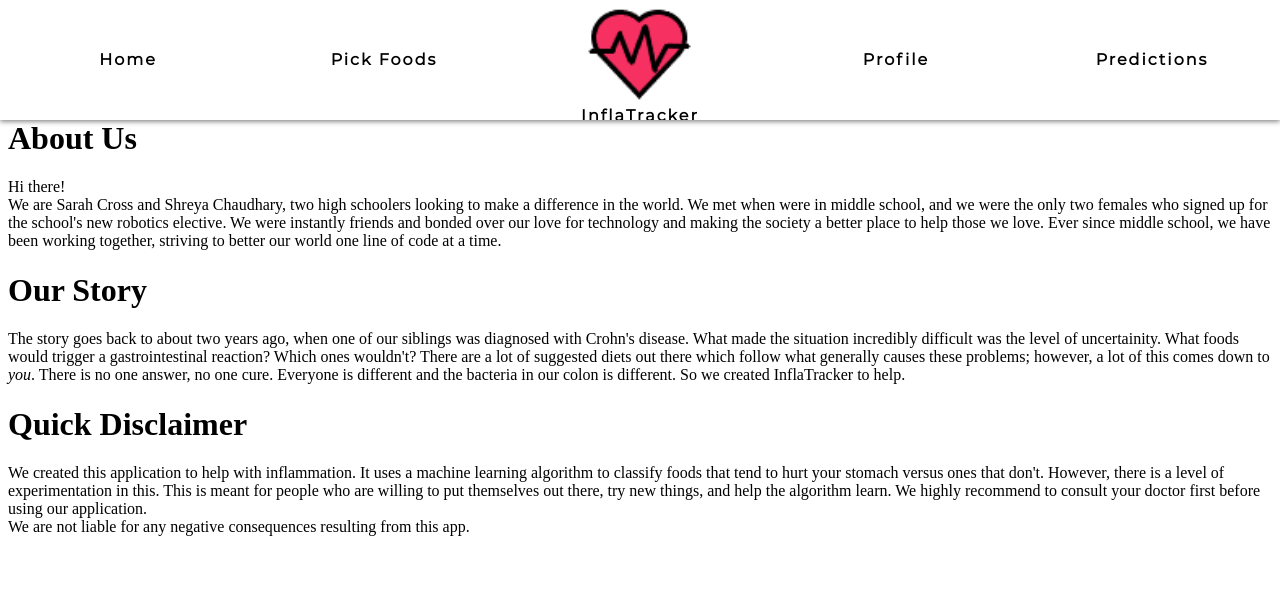
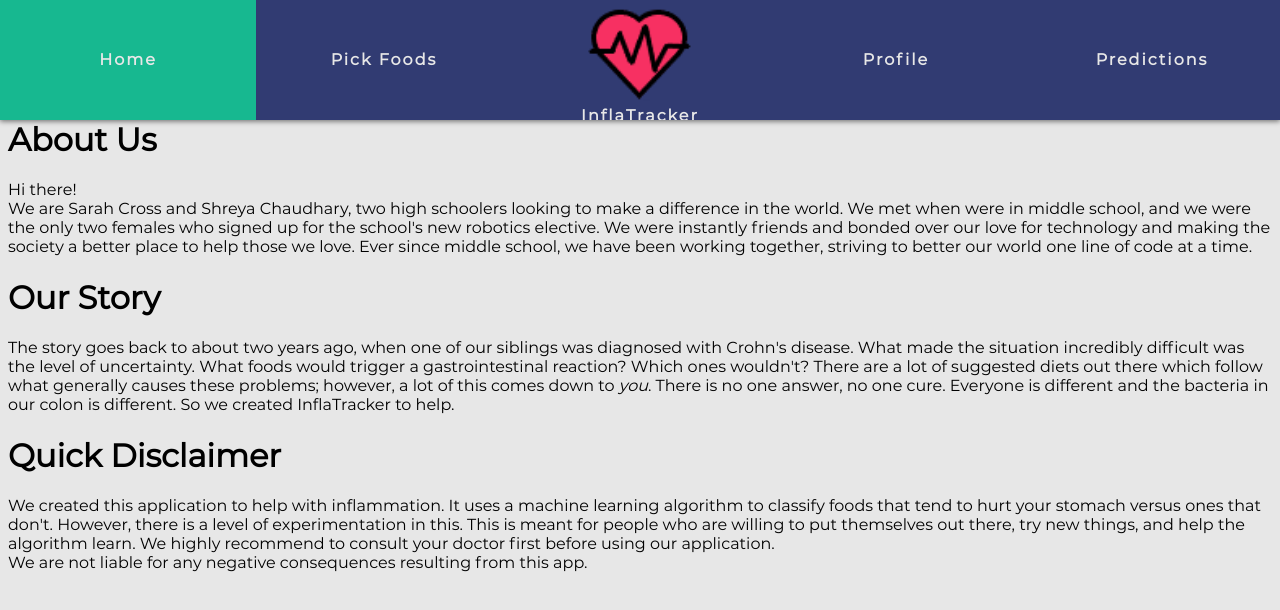
Before and after one commit to GenericP3rson/InflaTracker, a website: page Frontend/about.html in a window 1280 px wide. Drawn offline with Linux system fonts and the light colour scheme.

Commit message:
Continued editing

```diff
--- a/Frontend/about.html
+++ b/Frontend/about.html
@@ -1,6 +1,7 @@
 <!DOCTYPE html>
 <html>
     <head>
+        <link rel="stylesheet" type="text/css" href="general.css">
         <style>
             @font-face {
                 font-family: "Montserrat";
@@ -97,7 +98,7 @@
         <p>
             The story goes back to about two years ago, when one of our siblings was diagnosed
             with Crohn's disease. What made the situation incredibly difficult was the level of
-            uncertainity. What foods would trigger a gastrointestinal reaction? Which ones wouldn't?
+            uncertainty. What foods would trigger a gastrointestinal reaction? Which ones wouldn't?
             There are a lot of suggested diets out there which follow what generally causes these problems;
             however, a lot of this comes down to <i>you</i>. There is no one answer, no one cure. Everyone
             is different and the bacteria in our colon is different. So we created InflaTracker to help.
```
Also changed, not shown: Frontend/pickFoods.html (+1 -1 lines).
